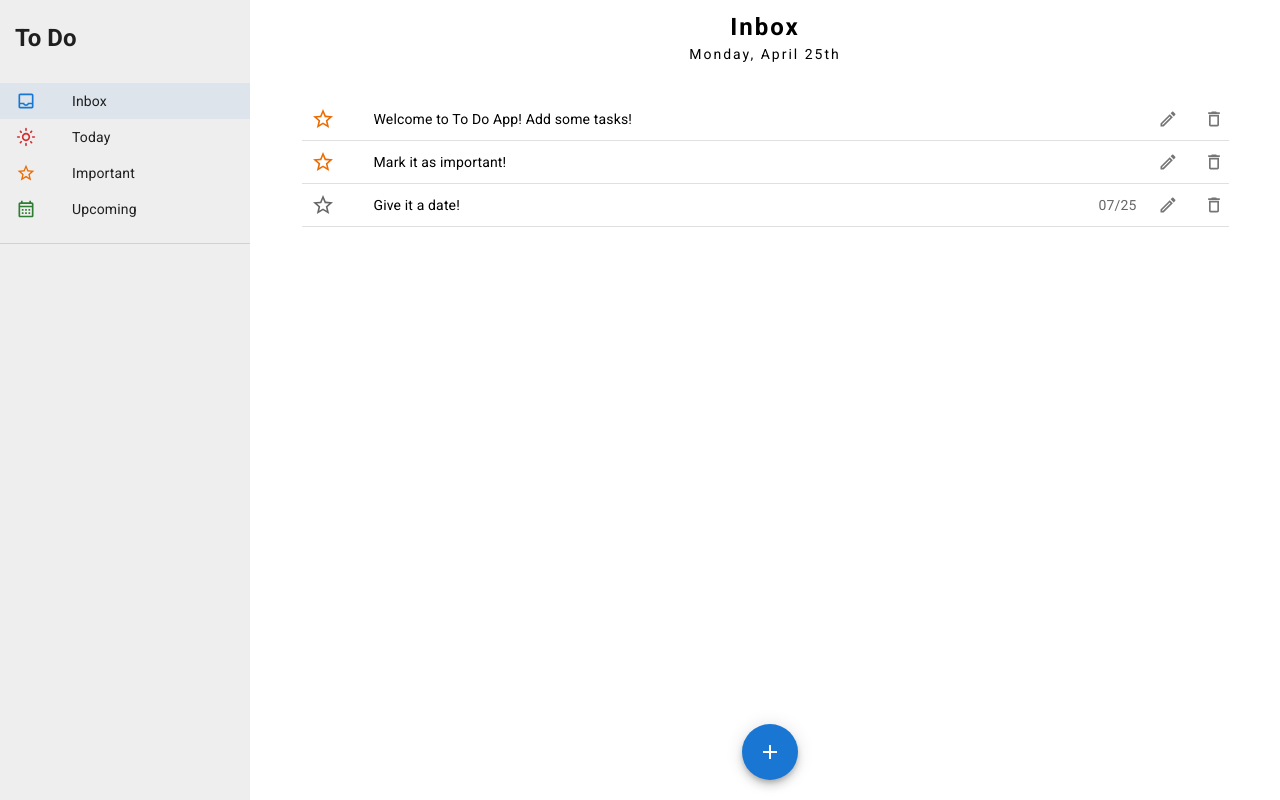
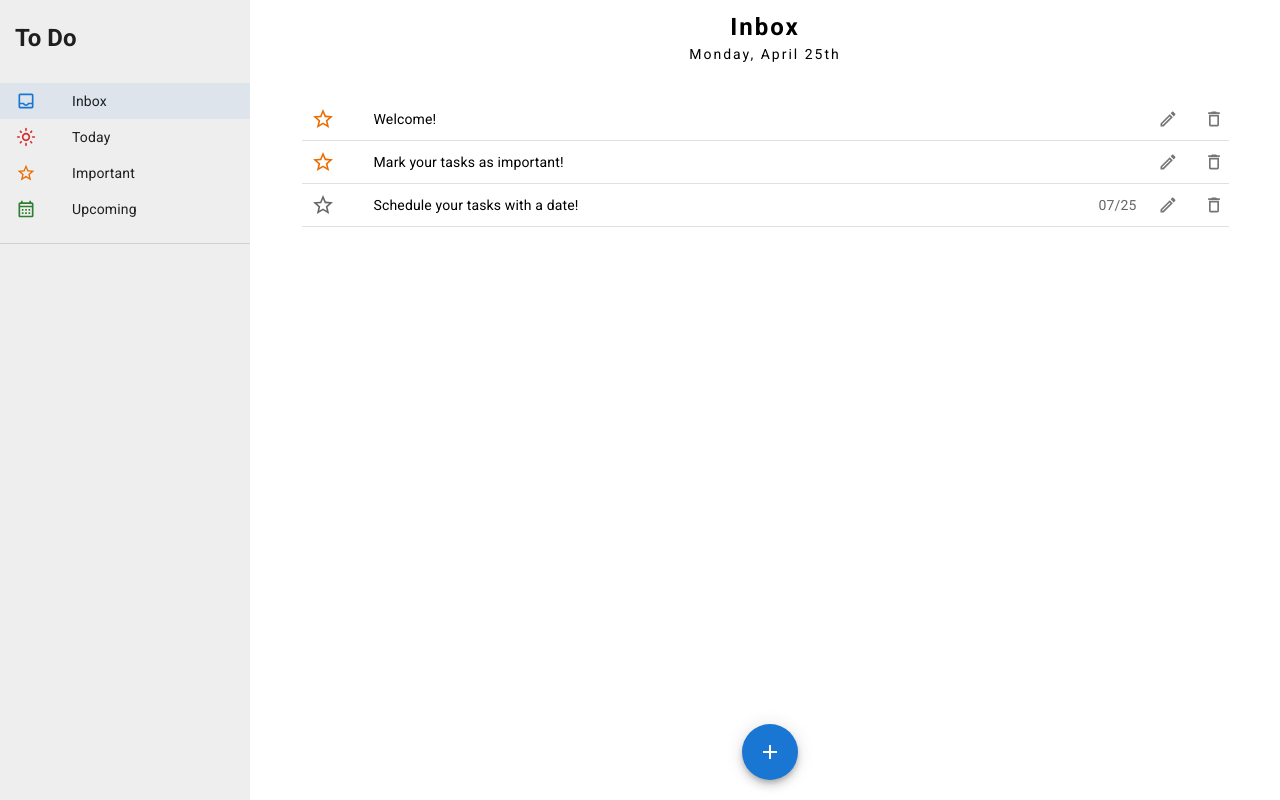
Before and after one commit to richxrd/react-todoapp, a React (Create React App) app: page / in a window 1280 px wide. Built offline with nearby package versions, Linux system fonts and the light colour scheme.

Commit message:
Update App.js

```diff
--- a/src/App.js
+++ b/src/App.js
@@ -8,17 +8,17 @@ import { add, format } from "date-fns";
 
 const DEFAULT = [
     {
-        task: "Welcome to To Do App! Add some tasks!",
+        task: "Welcome!",
         important: true,
         date: null,
     },
     {
-        task: "Mark it as important!",
+        task: "Mark your tasks as important!",
         important: true,
         date: null,
     },
     {
-        task: "Give it a date!",
+        task: "Schedule your tasks with a date!",
         important: false,
         date: format(add(new Date(), { months: 3 }), "MM/dd/yyyy"),
     },
```
